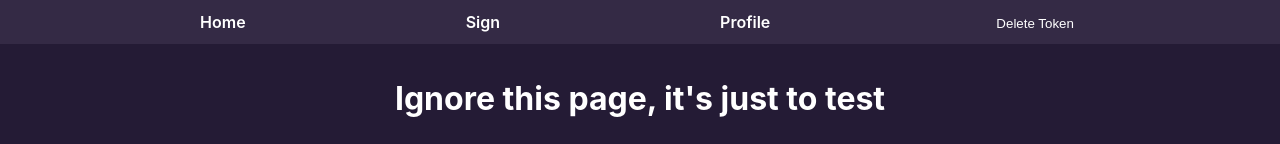
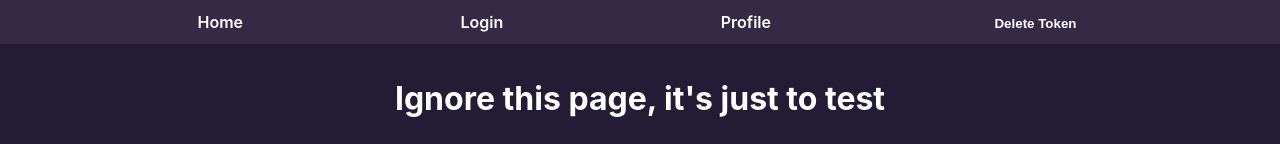
Before and after one commit to BlendArtPE/UserAuthJWT, a React (Vite) app in the folder front/: page / in a window 1280 px wide. Shown: the top 144 px of the page. Built offline with nearby package versions, Linux system fonts and the light colour scheme.

Commit message:
Front finished4

```diff
--- a/front/src/App.css
+++ b/front/src/App.css
@@ -88,7 +88,15 @@ input {
   padding: 10px 20px;
 }
 
+.nib {
+  font-weight: 600;
+}
+
 .nav-item:hover {
+  background-color: #6C35DE;
+}
+
+.nav-list a:active {
   background-color: #6C35DE;
 }
 
--- a/front/src/Navigation.jsx
+++ b/front/src/Navigation.jsx
@@ -1,5 +1,5 @@
 import React from 'react'
-import { Link } from 'react-router-dom'
+import { NavLink } from 'react-router-dom'
 
 const Navigation = () => {
 
@@ -10,10 +10,10 @@ const Navigation = () => {
   return (
     <nav className="navbar">
       <ul className="nav-list">
-        <li className="nav-item"><Link to="/">Home</Link></li>
-        <li className="nav-item"><Link to="/sign">Sign</Link></li>
-        <li className="nav-item"><Link to="/profile">Profile</Link></li>
-        <li className="nav-item"><button onClick={cleanToken}>Delete Token</button></li>
+        <li className="nav-item"><NavLink to="/">Home</NavLink></li>
+        <li className="nav-item"><NavLink to="/sign">Login</NavLink></li>
+        <li className="nav-item"><NavLink to="/profile">Profile</NavLink></li>
+        <li className="nav-item"><button className='nib' onClick={cleanToken}>Delete Token</button></li>
       </ul>
     </nav>
   )
```
